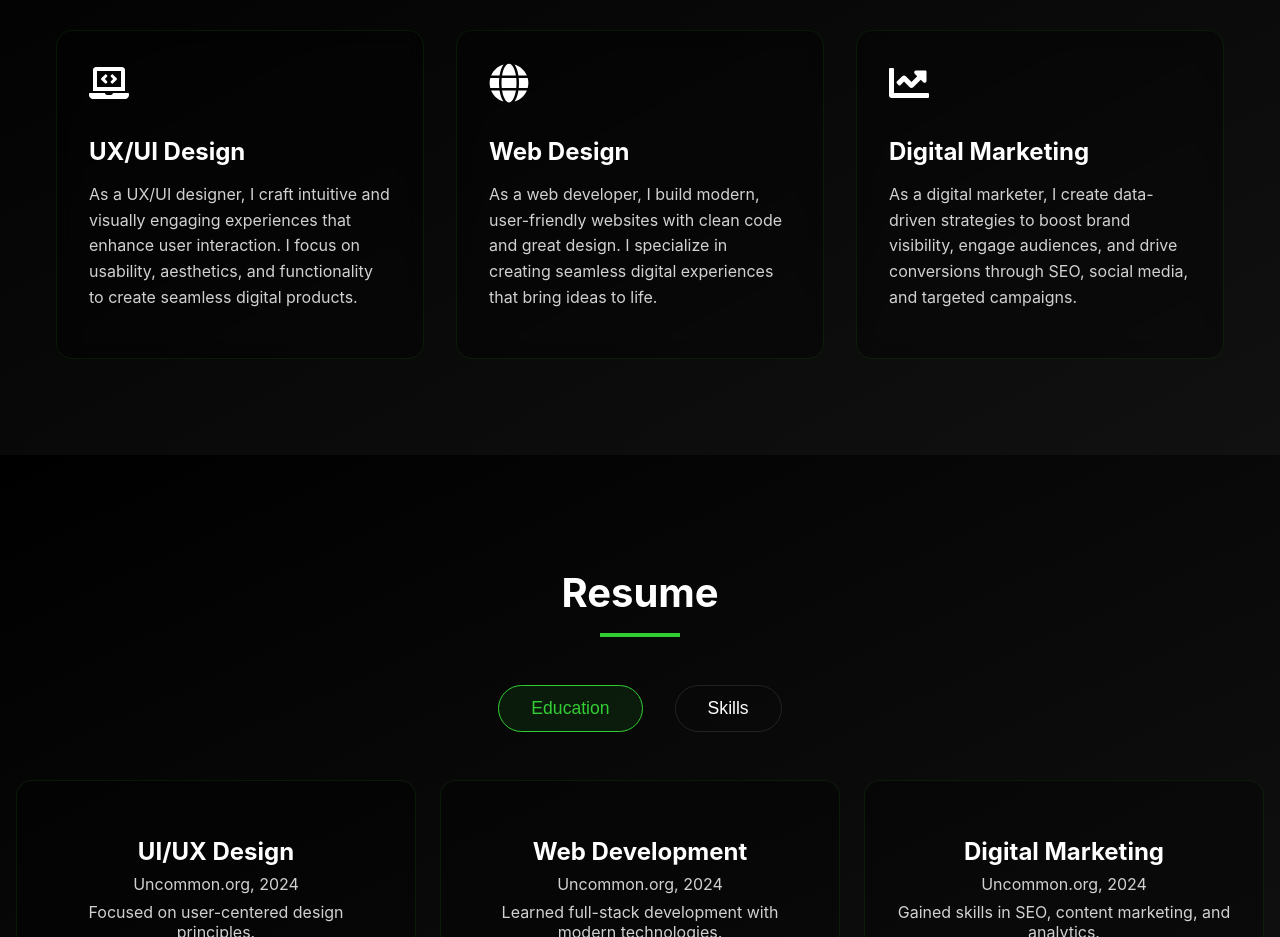
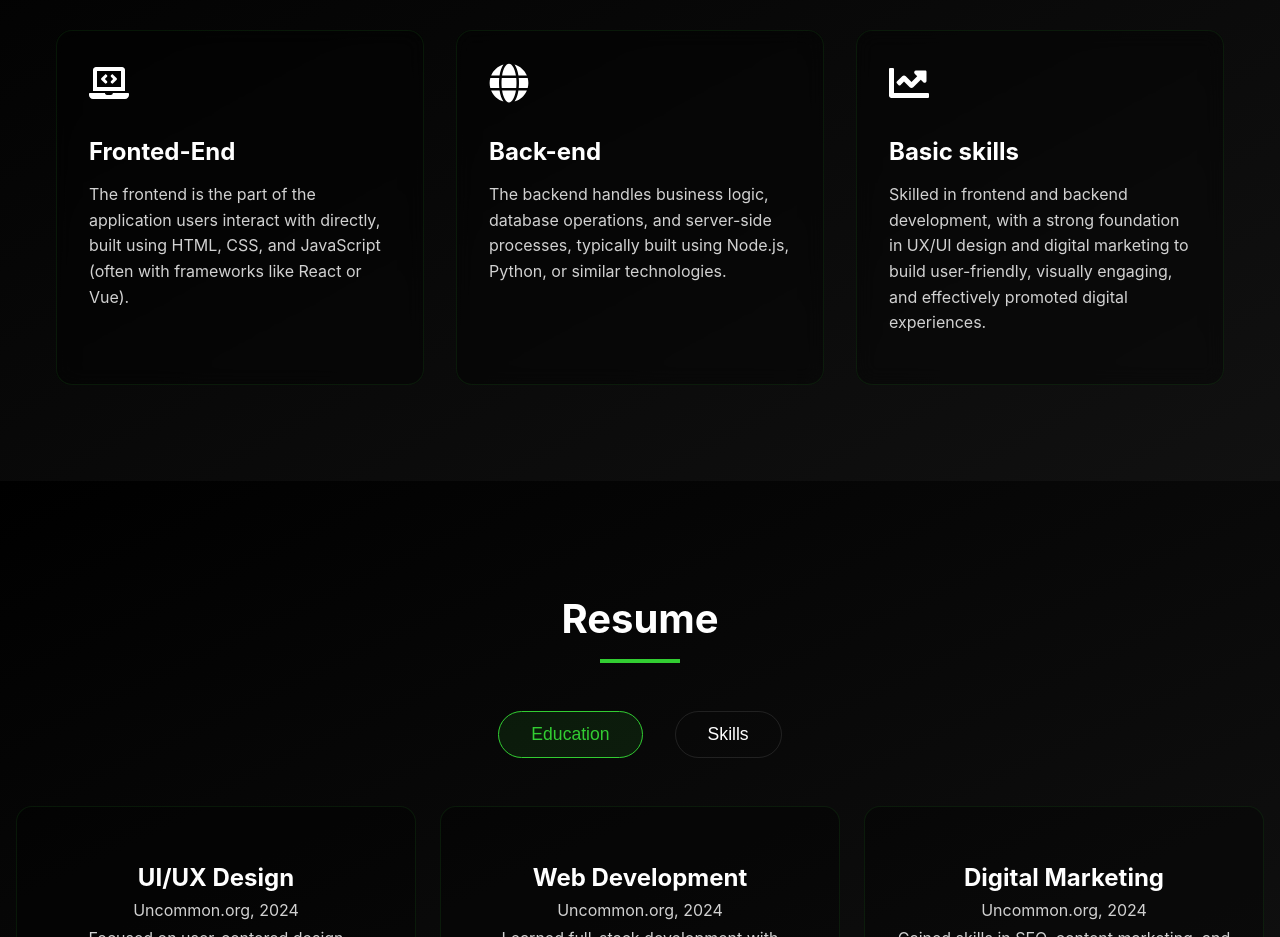
Before and after one commit to quinton161/portifoliolime, a React (Create React App) app: page / in a window 1280 px wide. Shown: the part 1080-2017 px from the top of the page. Built offline with nearby package versions, Linux system fonts and the light colour scheme.

Commit message:
Update WhatIDo.tsx

```diff
--- a/src/components/WhatIDo.tsx
+++ b/src/components/WhatIDo.tsx
@@ -106,21 +106,21 @@ const WhatIDo = () => {
   const services: Service[] = [
     {
       icon: FaLaptopCode,
-      title: "UX/UI Design",
-      description: "As a UX/UI designer, I craft intuitive and visually engaging experiences that enhance user interaction. I focus on usability, aesthetics, and functionality to create seamless digital products."
+      title: "Fronted-End",
+      description: "The frontend is the part of the application users interact with directly, built using HTML, CSS, and JavaScript (often with frameworks like React or Vue)."
     },
 
     {
       icon: FaGlobe,
-      title: "Web Design",
-      description: "As a web developer, I build modern, user-friendly websites with clean code and great design. I specialize in creating seamless digital experiences that bring ideas to life."
+      title: "Back-end",
+      description: "The backend handles business logic, database operations, and server-side processes, typically built using Node.js, Python, or similar technologies."
     },
 
 
     {
       icon: FaChartLine,
-      title: "Digital Marketing",
-      description: "As a digital marketer, I create data-driven strategies to boost brand visibility, engage audiences, and drive conversions through SEO, social media, and targeted campaigns."
+      title: "Basic skills",
+      description: "Skilled in frontend and backend development, with a strong foundation in UX/UI design and digital marketing to build user-friendly, visually engaging, and effectively promoted digital experiences."
     }
   ];
 
```
